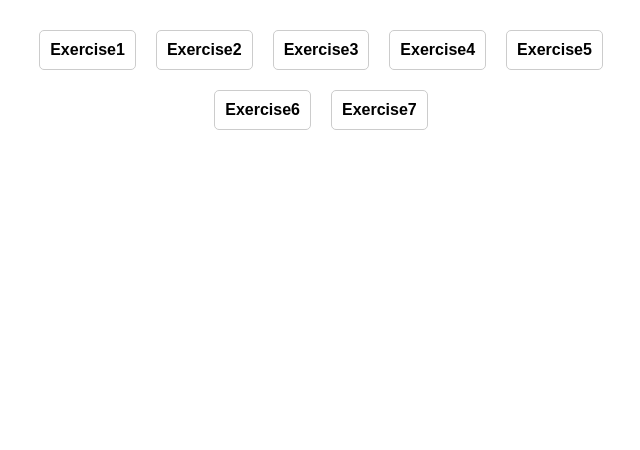
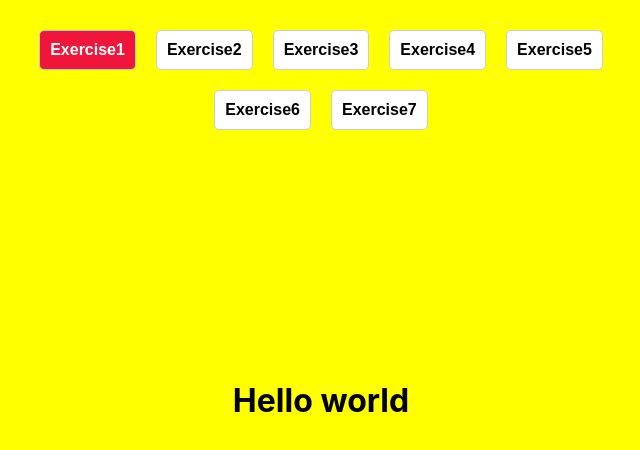
Before and after one commit to nhlong1512/longnguyen-np, a React (Create React App) app: page / in a window 1280 px wide. Shown: the top 450 px of the page, without its empty margins (319-959 px from the left). Built offline with nearby package versions, Linux system fonts and the light colour scheme.

Commit message:
set exercise1 active default

```diff
--- a/src/App.tsx
+++ b/src/App.tsx
@@ -9,7 +9,7 @@ import Exercise6 from "./components/Exercise6";
 import Exercise7 from "./components/Exercise7";
 
 function App() {
-  const [activeTab, setActiveTab] = useState<string>("");
+  const [activeTab, setActiveTab] = useState<string>("Exercise1");
   const [tabList, setTabLsit] = useState<string[]>([
     "Exercise1",
     "Exercise2",
```
